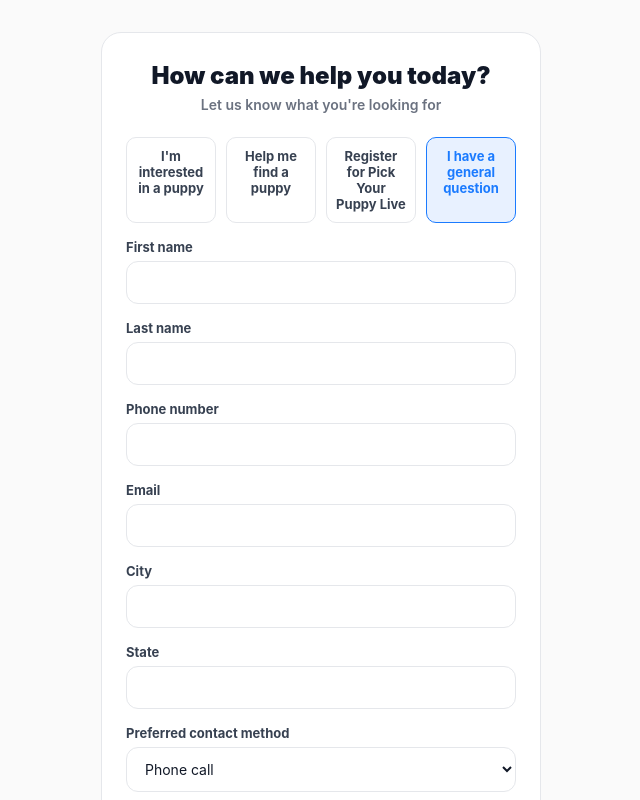
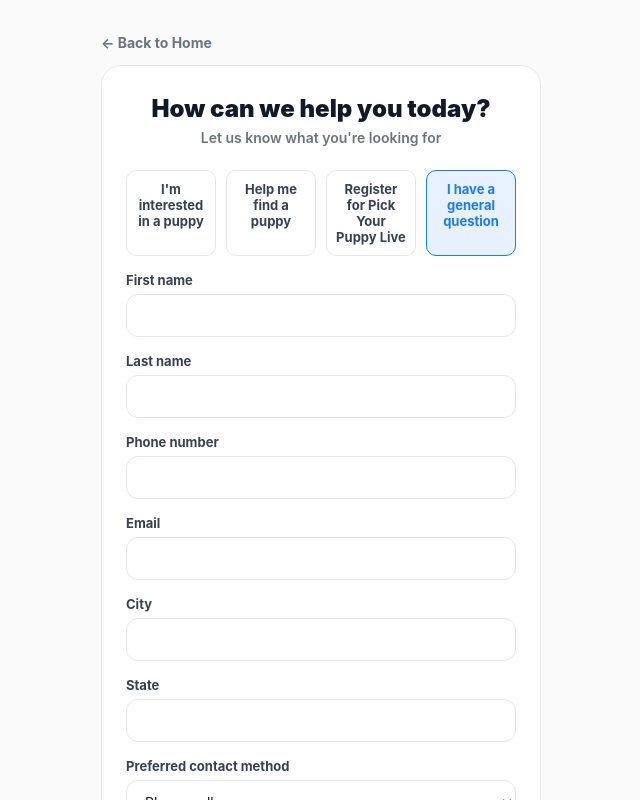
Before and after one commit to Shizman2/pick-your-puppy-live, a Next.js app: page /inquire in a window 1280 px wide. Shown: the top 800 px of the page, without its empty margins (319-959 px from the left). Built offline with nearby package versions, Linux system fonts and the light colour scheme.

Commit message:
Add back-to-home link on the registration/inquiry page

```diff
--- a/app/inquire/inquire.css
+++ b/app/inquire/inquire.css
@@ -10,6 +10,18 @@
 .inquire-inner {
   width: 100%;
   max-width: 440px;
+}
+
+.inquire-back-link {
+  display: inline-block;
+  font-size: 14px;
+  font-weight: 700;
+  color: #6B7280;
+  text-decoration: none;
+  margin-bottom: 14px;
+}
+.inquire-back-link:hover {
+  color: #111827;
 }
 
 .inquire-card {
--- a/app/inquire/page.tsx
+++ b/app/inquire/page.tsx
@@ -55,6 +55,9 @@ export default async function InquirePage({
   return (
     <div className="inquire-shell">
       <div className="inquire-inner">
+        <a className="inquire-back-link" href="/">
+          ← Back to Home
+        </a>
         <InquireForm
           initialType={resolvedType as "puppy_interest" | "puppy_finder" | "pypl" | "general"}
           initialPuppyName={searchParams.puppy}
```
